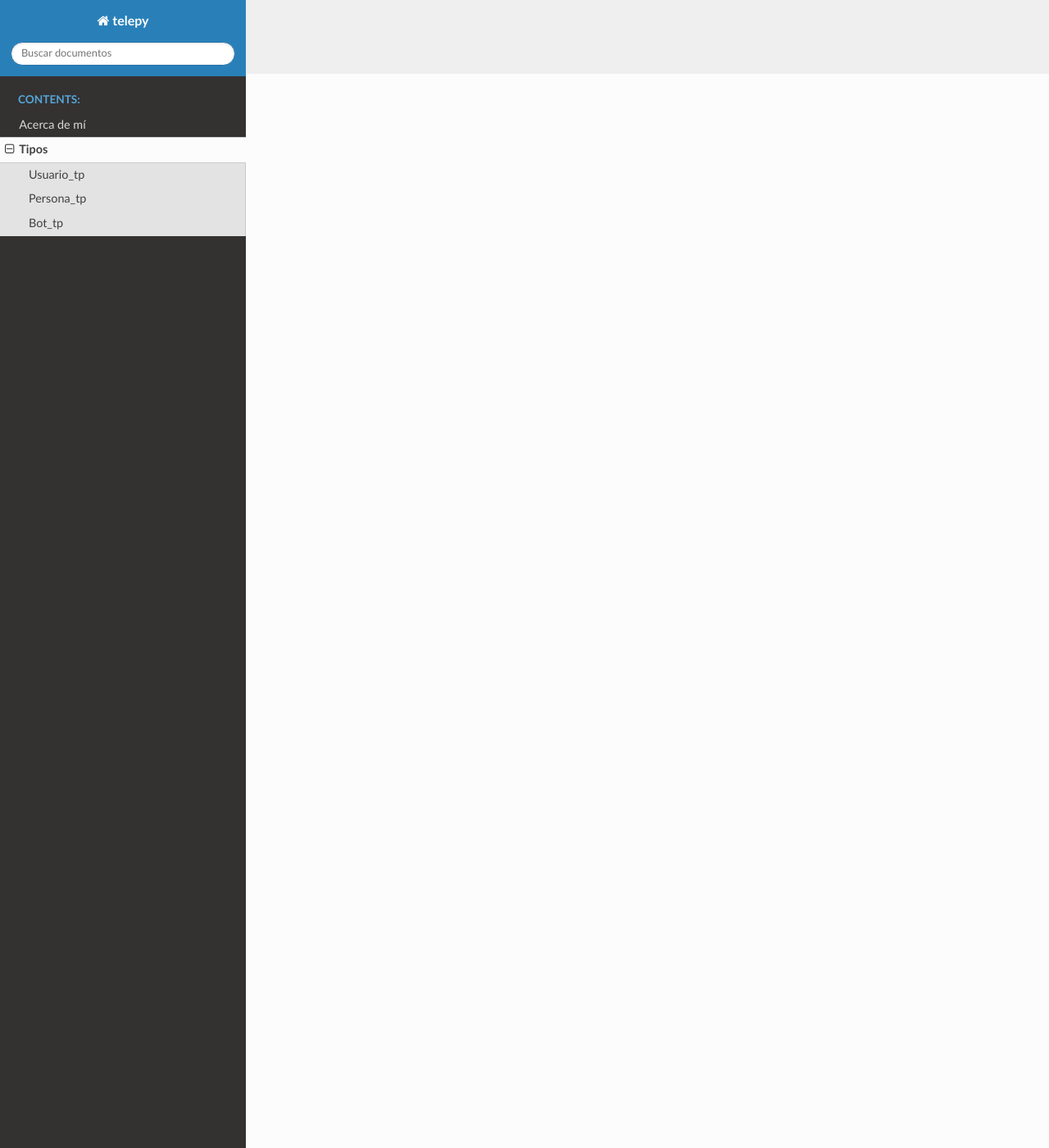
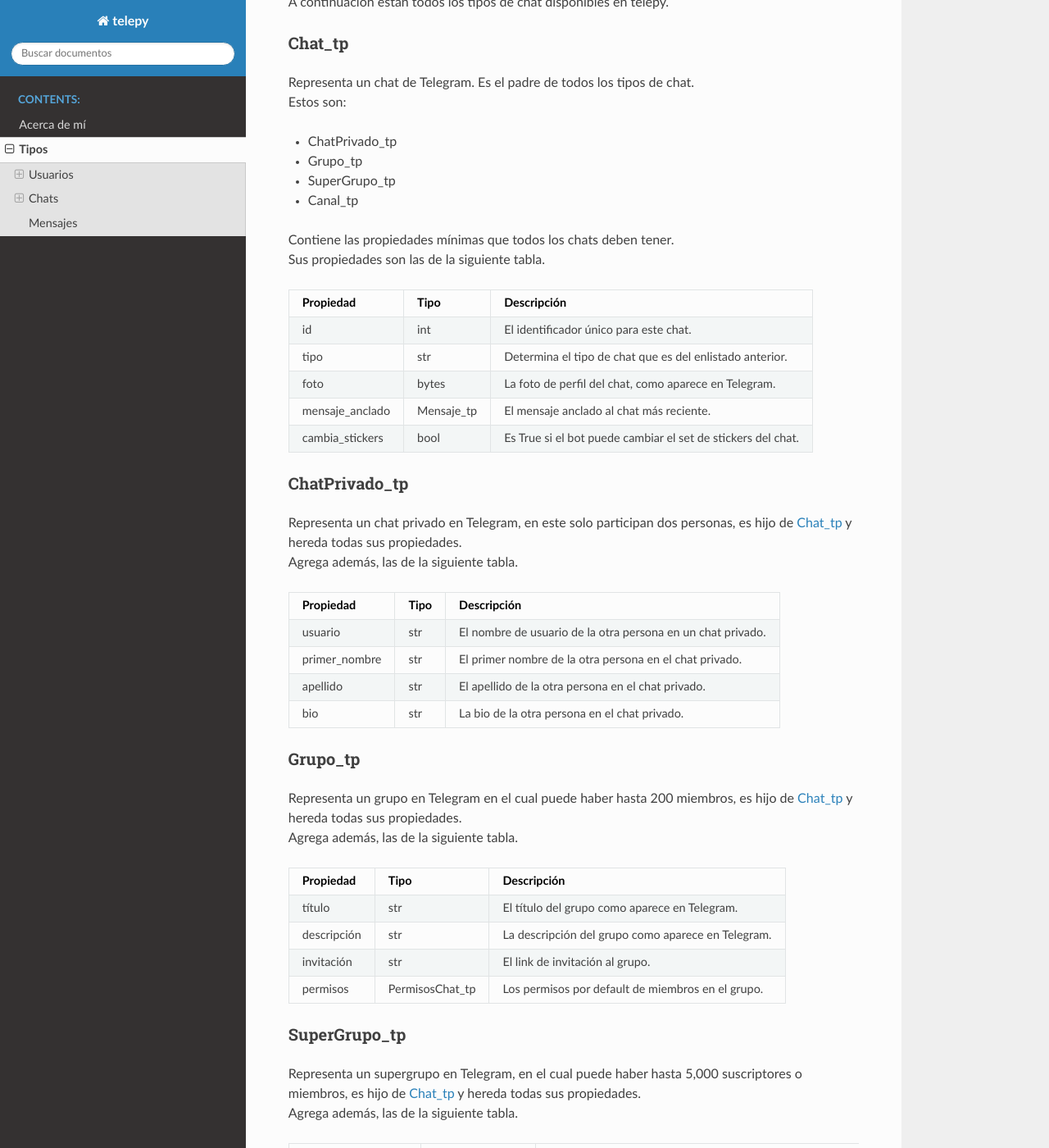
Before and after one commit to IvanovichRU/telepy, a Sphinx documentation site: the page built from docs/Tipos.rst, in a window 1280 px wide and 1400 px high, scrolled down 1310 px. Shown: the whole window at 82% size. Built offline with Sphinx 7.4.7 and the Read the Docs theme 2.0.0, drawn with Linux system fonts in a browser that asks for light colours; some of the changed text lies outside the part shown.

Commit message:
Más documentación

```diff
--- a/docs/Tipos.rst
+++ b/docs/Tipos.rst
@@ -1,33 +1,41 @@
-==================
+##################
 Tipos
-==================
+##################
 Los tipos dentro de esta librería estan diseñados a partir del `Telegram Bot API <https://core.telegram.org/bots/api>`_.
 La librería es inteligente y entenderá qué tipo debe asignar al JSON obtenido mediante el API. A continuación se encuentran
 todos los tipos de la librería.
 
+.. _seccion-usuarios:
+
+Usuarios
+========
+| A continuación están todos los tipos de usuario disponibles en telepy.
+
 .. _usuario-tp:
 
 Usuario_tp
-___________________
+----------
 | Representa un usuario de Telegram, es posible que sea un bot o un usuario real.
-| Este tipo es el padre de los dos tipos de usuario, los cuales son :ref:`persona-tp` y :ref:`bot-tp` y contiene las propiedades
-  mínimas que todos los usuarios deben tener.
+| Este tipo es el padre de los dos tipos de usuario, los cuales son :ref:`persona-tp` y :ref:`bot-tp`.
+| Contiene las propiedades mínimas que todos los usuarios deben tener.
+| Sus propiedades son las de la siguiente tabla.
 
 ============= ====== ===============================================
 Propiedad     Tipo   Descripción
 ============= ====== ===============================================
 id            int    El identificador único para este usuario o bot.
-es_bot        bool   Es True si el usuario es un bot.
+es_bot        bool   Es True si el usuario es un bot. Es automáticamente ajustado por telepy.
 primer_nombre str    El primer nombre del usuario.
 usuario       str    El nombre de usuario del usuario.
-idioma        str    Código de lenguaje IETF asignado del usuario.
+idioma        str    Código de lenguaje IETF asignado.
 ============= ====== ===============================================
 
 .. _persona-tp:
 
 Persona_tp
-__________
+----------
 | Representa un usuario el cual no es un bot, es hijo de :ref:`usuario-tp` y hereda todas sus propiedades.
+| Agrega además, las de la siguiente tabla.
 
 ============= ====== ===============================================
 Propiedad     Tipo   Descripción
@@ -38,8 +46,9 @@ apellido      str    El apellido del usuario.
 .. _bot-tp:
 
 Bot_tp
-__________
+------
 | Representa un usuario bot, es hijo de :ref:`usuario-tp` y hereda todas sus propiedades.
+| Agrega además, las de la siguiente tabla.
 
 ================ ====== ===============================================
 Propiedad        Tipo   Descripción
@@ -48,3 +57,105 @@ unible_a_grupos  bool   Es True si el bot puede unirse a grupos.
 lee_todo         bool   Es True si el bot lee todos los mensajes dentro de un grupo.
 consultas_dentro bool   Es True si el bot soporta el modo dentro de linea "inline mode".
 ================ ====== ===============================================
+
+.. _sección-chats:
+
+Chats
+=====
+| A continuación están todos los tipos de chat disponibles en telepy.
+
+.. _chat-tp:
+
+Chat_tp
+-------
+| Representa un chat de Telegram. Es el padre de todos los tipos de chat.
+| Estos son:
+
+*   ChatPrivado_tp
+*   Grupo_tp
+*   SuperGrupo_tp
+*   Canal_tp
+
+| Contiene las propiedades mínimas que todos los chats deben tener.
+| Sus propiedades son las de la siguiente tabla.
+
+================ ========== =============================================================
+Propiedad        Tipo       Descripción
+================ ========== =============================================================
+id               int        El identificador único para este chat.
+tipo             str        Determina el tipo de chat que es del enlistado anterior.
+foto             bytes      La foto de perfil del chat, como aparece en Telegram.
+mensaje_anclado  Mensaje_tp El mensaje anclado al chat más reciente.
+cambia_stickers  bool       Es True si el bot puede cambiar el set de stickers del chat.
+================ ========== =============================================================
+
+.. _chat-privado-tp:
+
+ChatPrivado_tp
+--------------
+| Representa un chat privado en Telegram, en este solo participan dos personas, es hijo de :ref:`chat-tp` y hereda todas sus propiedades.
+| Agrega además, las de la siguiente tabla.
+
+================ ========== =============================================================
+Propiedad        Tipo       Descripción
+================ ========== =============================================================
+usuario          str        El nombre de usuario de la otra persona en un chat privado.
+primer_nombre    str        El primer nombre de la otra persona en el chat privado.
+apellido         str        El apellido de la otra persona en el chat privado.
+bio              str        La bio de la otra persona en el chat privado.
+================ ========== =============================================================
+
+.. _grupo-tp:
+
+Grupo_tp
+--------
+| Representa un grupo en Telegram en el cual puede haber hasta 200 miembros, es hijo de :ref:`chat-tp` y hereda todas sus propiedades.
+| Agrega además, las de la siguiente tabla.
+
+================ ================ =============================================================
+Propiedad        Tipo             Descripción
+================ ================ =============================================================
+título           str              El título del grupo como aparece en Telegram.
+descripción      str              La descripción del grupo como aparece en Telegram.
+invitación       str              El link de invitación al grupo.
+permisos         PermisosChat_tp  Los permisos por default de miembros en el grupo.
+================ ================ =============================================================
+
+.. _supergrupo-tp:
+
+SuperGrupo_tp
+--------------
+| Representa un supergrupo en Telegram, en el cual puede haber hasta 5,000 suscriptores o miembros, es hijo de :ref:`chat-tp` y hereda todas sus propiedades.
+| Agrega además, las de la siguiente tabla.
+
+==================== ================ =============================================================
+Propiedad            Tipo             Descripción
+==================== ================ =============================================================
+título               str              El título del supergrupo como aparece en Telegram.
+descripción          str              La descripción del supergrupo como aparece en Telegram.
+invitación           str              El link de invitación al supergrupo.
+permisos             PermisosChat_tp  Los permisos por default de miembros en el supergrupo.
+retraso              int              El retraso entre mensajes del supergrupo en modo lento.
+nombre_set_stickers  str              El nombre del set de stickers del supergrupo.
+==================== ================ =============================================================
+
+.. _canal-tp:
+
+Canal_tp
+--------
+| Representa un canal en Telegram, el cual puede tener un número ilimitado de suscriptores, es hijo de :ref:`chat-tp` y hereda todas sus propiedades.
+| Agrega además, las de la siguiente tabla.
+
+==================== ================ =============================================================
+Propiedad            Tipo             Descripción
+==================== ================ =============================================================
+título               str              El título del supergrupo como aparece en Telegram.
+descripción          str              La descripción del supergrupo como aparece en Telegram.
+invitación           str              El link de invitación al supergrupo.
+==================== ================ =============================================================
+
+.. _sección-mensajes:
+
+Mensajes
+========
+| A continuación están todos los tipos de mensaje disponibles en telepy.
```
Also changed, not shown: 7 other files.
